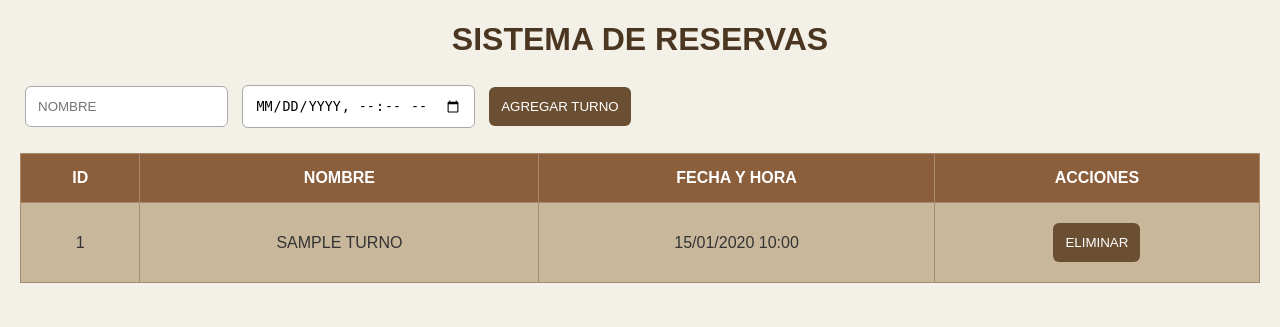
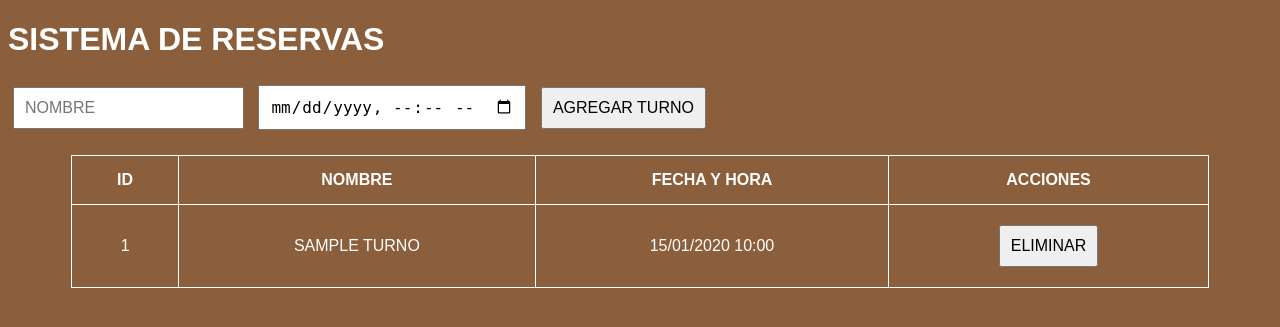
Before and after one commit to jorge221317-max/RESERVAS, a FastAPI app: template api/templates/turnos.html in a window 1280 px wide. Shown: the top 327 px of the page. Run offline with FastAPI, Linux system fonts and the light colour scheme; the template is opened without the code that fills it: most values are stand-ins (such as "Sample title", 1, 10 or a date in 2020).

Commit message:
Update style.css

```diff
--- a/api/static/style.css
+++ b/api/static/style.css
@@ -1,79 +1,25 @@
 body {
+    background-color: #8B5E3C; /* madera */
     font-family: Arial, sans-serif;
-    background: #f3f1e7; /* fondo claro tipo madera */
-    color: #333;
-    margin: 20px;
+    color: #fff;
 }
 
-.container {
-    max-width: 900px;
-    margin: auto;
-    background: #d4c3a8; /* contenedor madera clara */
-    padding: 25px;
-    border-radius: 12px;
-    box-shadow: 0 0 20px rgba(0,0,0,0.3);
+table {
+    width: 90%;
+    margin: 20px auto;
+    border-collapse: collapse;
+    text-align: center;
 }
 
-h1 {
-    text-align: center;
-    color: #4b3621; /* marrón oscuro para contraste */
+th, td {
+    padding: 15px;
+    border: 1px solid #fff;
     text-transform: uppercase;
+    font-size: 16px;
 }
 
 input, button {
-    padding: 12px;
+    padding: 10px;
     margin: 5px;
-    border-radius: 6px;
-    border: 1px solid #aaa;
-    text-transform: uppercase;
+    font-size: 16px;
 }
-
-button {
-    background-color: #6b4f33;
-    color: white;
-    border: none;
-    cursor: pointer;
-}
-
-button:hover {
-    background-color: #4b3621;
-}
-
-.error {
-    color: #ff4d4d;
-    text-align: center;
-}
-
-table {
-    width: 100%;
-    border-collapse: collapse;
-    margin-top: 20px;
-    background: #c9b79c; /* madera clara para tabla */
-}
-
-th, td {
-    padding: 15px; /* celdas más amplias */
-    text-align: center;
-    border: 1px solid #a68a6b;
-    text-transform: uppercase; /* letras en mayúsculas */
-}
-
-tr:nth-child(even) { background-color: #e0d8c3; }
-tr:hover { background-color: #d1c1a2; }
-
-th {
-    background-color: #8b5e3c;
-    color: white;
-}
-
-.delete-btn {
-    color: white;
-    background-color: #d14343;
-    padding: 6px 12px;
-    border-radius: 5px;
-    text-decoration: none;
-}
-
-.delete-btn:hover {
-    background-color: #a83232;
-}
```
